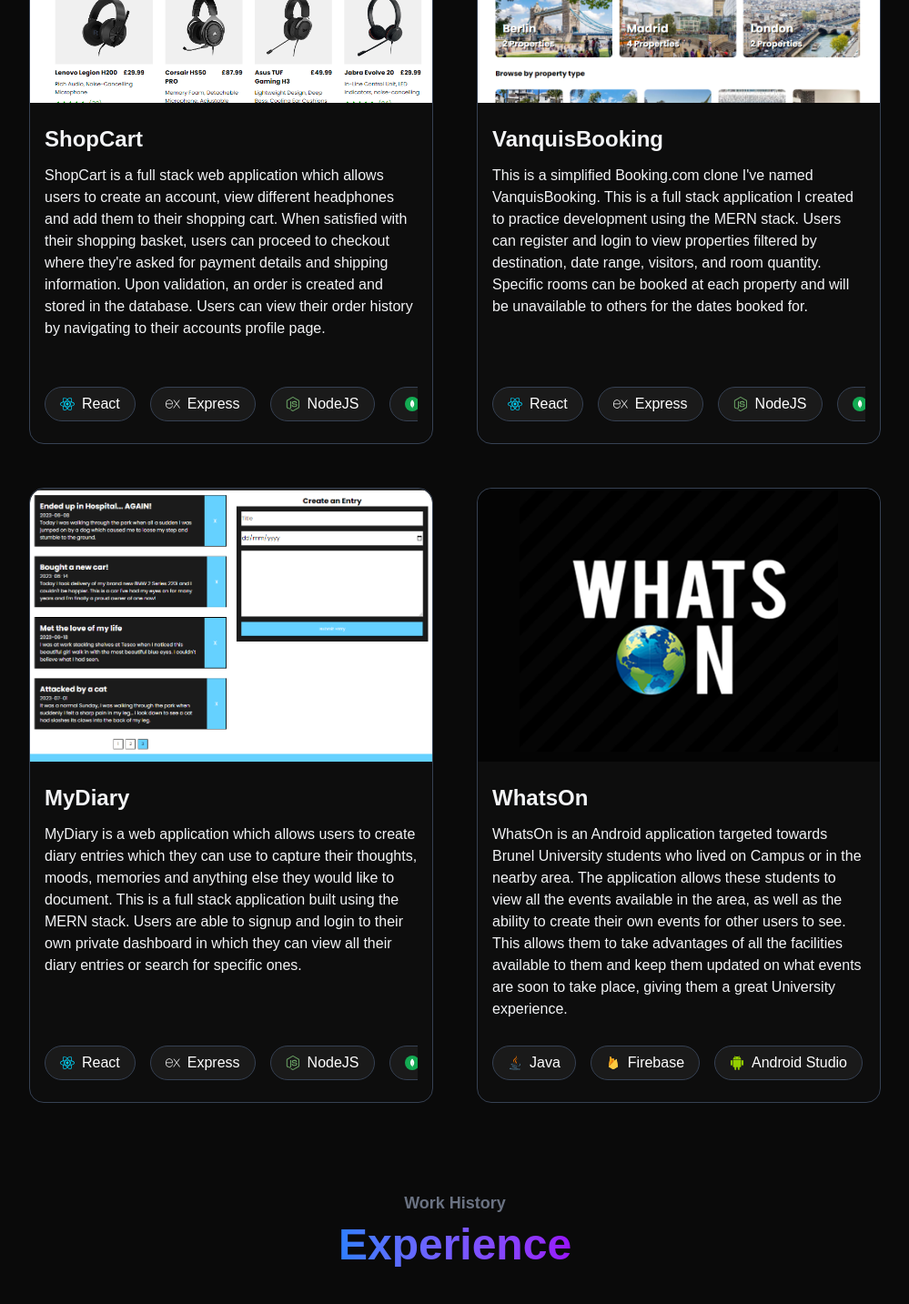
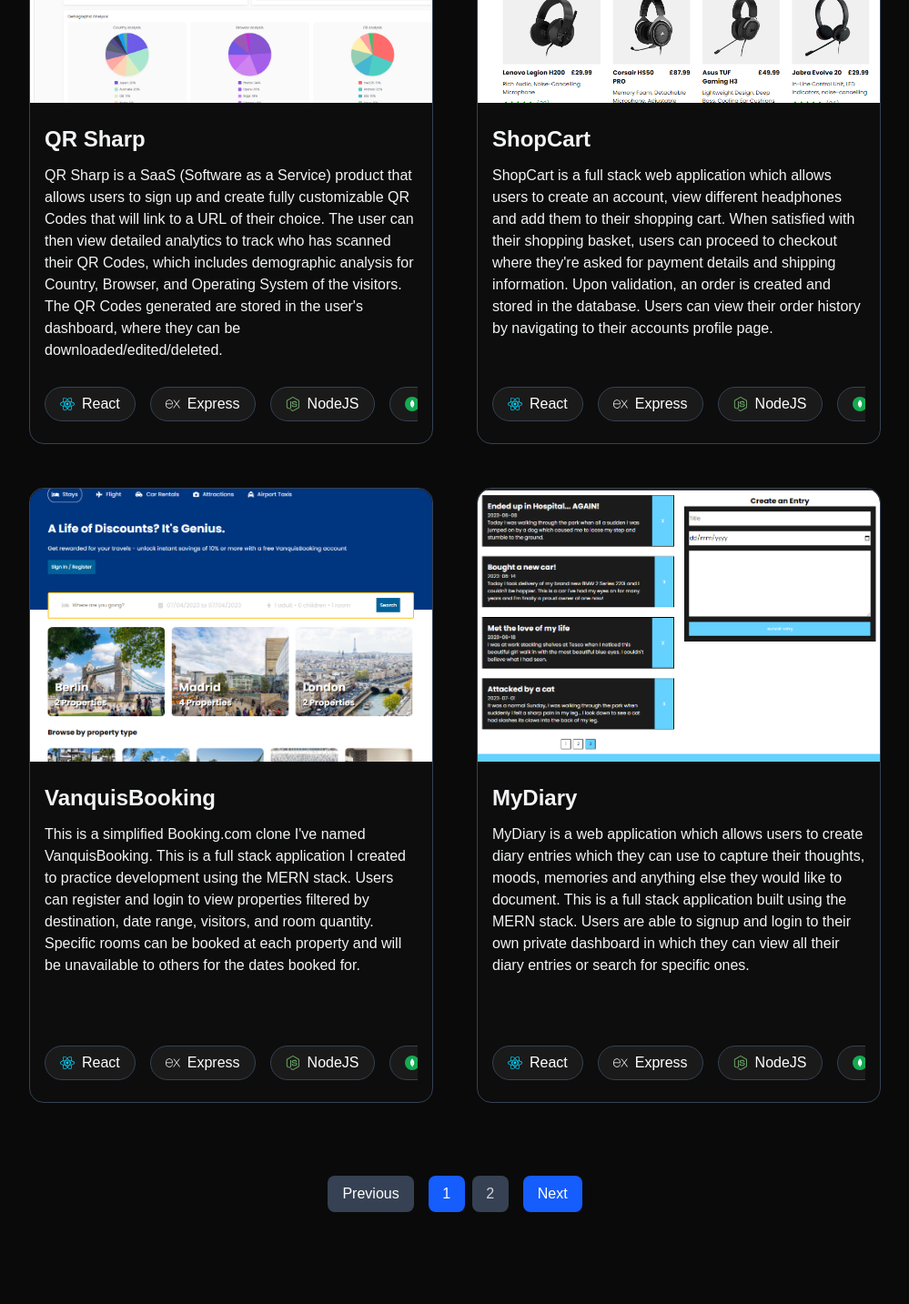
Before and after one commit to AntonBertrand/Portfolio-v2, a React (Vite) app: page / in a window 1280 px wide. Shown: the part 2800-4233 px from the top of the page at 91% size, without its empty margins (140-1139 px from the left). Built offline with nearby package versions, Linux system fonts and the light colour scheme.

Commit message:
Added pagination and smooth scroll behavior

```diff
--- a/src/components/sections/Projects.jsx
+++ b/src/components/sections/Projects.jsx
@@ -1,13 +1,34 @@
-import React from "react";
+import React, { useState, useRef } from "react";
 import Project from "../Project";
 import { motion } from "framer-motion";
 import portfolio1 from "../../assets/images/portfolio1.png";
 import portfolio2 from "../../assets/images/portfolio2.png";
 import portfolio3 from "../../assets/images/portfolio3.png";
 import portfolio4 from "../../assets/images/portfolio4.png";
+import portfolio5 from "../../assets/images/portfolio5.png";
 
 const Projects = () => {
+  const [currentPage, setCurrentPage] = useState(1);
+  const projectsPerPage = 4;
+  const projectsRef = useRef(null);
+
   const projects = [
+    {
+      title: "QR Sharp",
+      description:
+        "QR Sharp is a SaaS (Software as a Service) product that allows users to sign up and create fully customizable QR Codes that will link to a URL of their choice. The user can then view detailed analytics to track who has scanned their QR Codes, which includes demographic analysis for Country, Browser, and Operating System of the visitors. The QR Codes generated are stored in the user's dashboard, where they can be downloaded/edited/deleted.",
+      technologies: [
+        "React",
+        "Express",
+        "NodeJS",
+        "MongoDB",
+        "TypeScript",
+        "Firebase",
+      ],
+      githubUrl: "https://github.com/AntonBertrand/QRSharp",
+      demoUrl: "https://www.qrsharp.com/",
+      imageUrl: portfolio5,
+    },
     {
       title: "ShopCart",
       description:
@@ -46,8 +67,21 @@ const Projects = () => {
     },
   ];
 
+  // Calculate pagination
+  const totalPages = Math.ceil(projects.length / projectsPerPage);
+  const startIndex = (currentPage - 1) * projectsPerPage;
+  const endIndex = startIndex + projectsPerPage;
+  const currentProjects = projects.slice(startIndex, endIndex);
+
+  const handlePageChange = (page) => {
+    setCurrentPage(page);
+    // Scroll to the top of the projects section
+    projectsRef.current.scrollIntoView({ behavior: "smooth" });
+  };
+
   return (
     <section
+      ref={projectsRef}
       id="projects"
       className="min-h-screen flex flex-col items-center justify-center pt-32 pb-8 md:pt-16 sm:pt-20 px-4 w-full gap-12"
     >
@@ -73,7 +107,7 @@ const Projects = () => {
         transition={{ duration: 0.8 }}
         className="grid grid-cols-1 md:grid-cols-2 w-full md:w-3/4 gap-12 auto-rows-fr"
       >
-        {projects.map((project, index) => (
+        {currentProjects.map((project, index) => (
           <motion.div
             key={index}
             initial={{ opacity: 0, y: 20 }}
@@ -86,6 +120,55 @@ const Projects = () => {
           </motion.div>
         ))}
       </motion.div>
+
+      {/* Pagination Controls */}
+      {totalPages > 1 && (
+        <motion.div
+          initial={{ opacity: 0 }}
+          whileInView={{ opacity: 1 }}
+          viewport={{ once: true }}
+          transition={{ duration: 0.8 }}
+          className="flex items-center justify-center gap-4 mt-8"
+        >
+          <button
+            onClick={() => handlePageChange(currentPage - 1)}
+            disabled={currentPage === 1}
+            className={`px-4 py-2 rounded-lg ${
+              currentPage === 1
+                ? "bg-gray-700 cursor-not-allowed"
+                : "bg-blue-600 hover:bg-blue-700"
+            } text-white transition-colors duration-300`}
+          >
+            Previous
+          </button>
+          <div className="flex gap-2">
+            {Array.from({ length: totalPages }, (_, i) => i + 1).map((page) => (
+              <button
+                key={page}
+                onClick={() => handlePageChange(page)}
+                className={`w-10 h-10 rounded-lg ${
+                  currentPage === page
+                    ? "bg-blue-600 text-white"
+                    : "bg-gray-700 text-gray-300 hover:bg-gray-600"
+                } transition-colors duration-300`}
+              >
+                {page}
+              </button>
+            ))}
+          </div>
+          <button
+            onClick={() => handlePageChange(currentPage + 1)}
+            disabled={currentPage === totalPages}
+            className={`px-4 py-2 rounded-lg ${
+              currentPage === totalPages
+                ? "bg-gray-700 cursor-not-allowed"
+                : "bg-blue-600 hover:bg-blue-700"
+            } text-white transition-colors duration-300`}
+          >
+            Next
+          </button>
+        </motion.div>
+      )}
     </section>
   );
 };
```
Also changed, not shown: src/assets/images/portfolio5.png (added), 1 other file (tests, documents, lock files or other folders).
